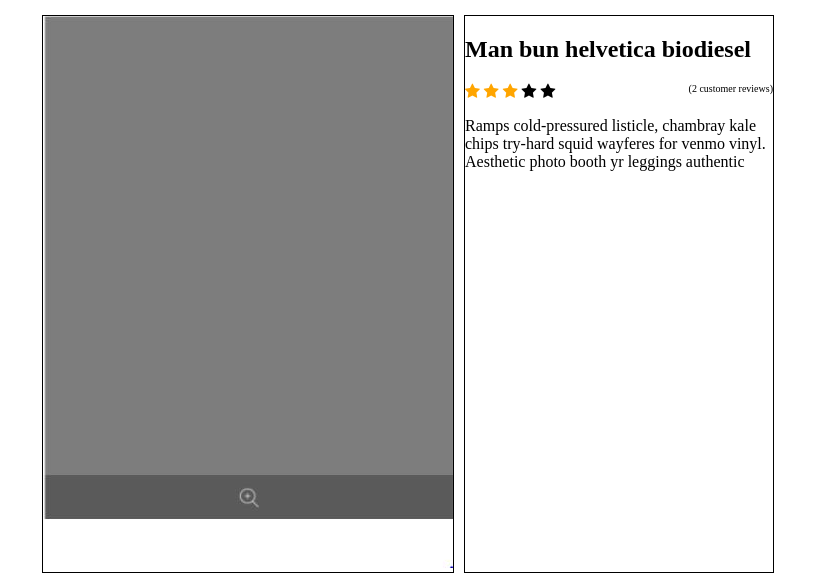
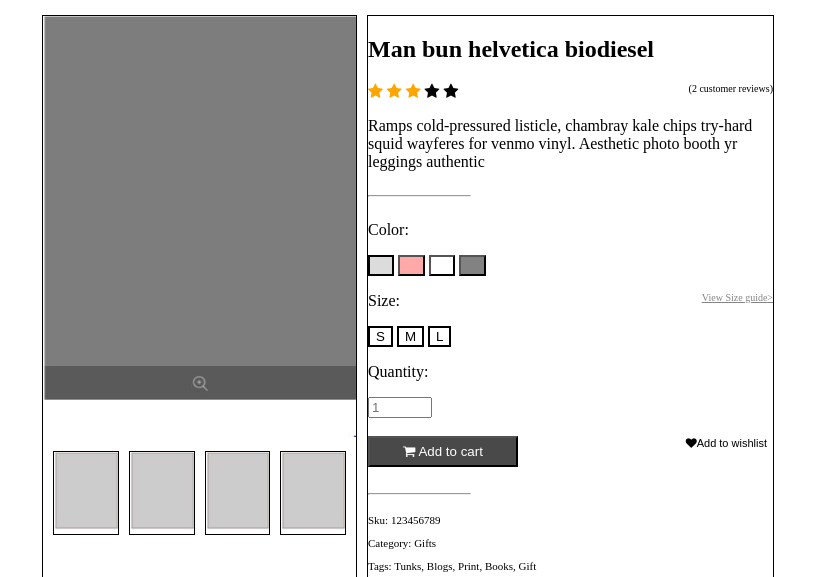
Before and after one commit to SadaafChowdhury/single_product, a plain HTML site: page index.html in a window 1280 px wide. Shown: the part 241-818 px from the top of the page, without its empty margins (232-1047 px from the left). Drawn offline with Linux system fonts and the light colour scheme.

Commit message:
finished the product space

```diff
--- a/index.html
+++ b/index.html
@@ -55,6 +55,34 @@ li a:hover:not(.active) {
 .checked {
   color: orange;
 }
+.colorActive{
+	border: 2px solid black;
+}
+.addToCartButton{
+	background-color:#494949;
+	padding:6px;
+	color:white;
+	width:150px;
+}
+.wishlist{
+	background-color: white;
+	float:right;
+	border-style:none;
+	font-size:11px;
+}
+.smallWriting{
+	font-size:11px;
+}
+.grid-container2 {
+  display: grid;
+  grid-template-columns: auto auto auto auto;
+  grid-gap: 10px;
+  padding: 10px;
+}
+
+.grid-container2 > div {
+  border: 1px solid black;
+}
 @media (max-width: 1300px) {
   .bodyPadding{
 	padding-left: 20%;
@@ -105,8 +133,13 @@ li a:hover:not(.active) {
 <!--for Product-->
 <div class="grid-container1">
   <div>
-	<img src="images/image1.jpg" alt="Product">
-
+	<img style="width:100%;" src="images/image1.jpg" alt="Product">
+	<div class="grid-container2">
+	  <div><img style="width:100%;" src="images/image2.jpg" alt="Product"></div>
+	  <div><img style="width:100%;" src="images/image2.jpg" alt="Product"></div>
+	  <div><img style="width:100%;" src="images/image2.jpg" alt="Product"></div>
+	  <div><img style="width:100%;" src="images/image2.jpg" alt="Product"></div>
+	</div>
   </div>
   <div>
 	<h2>Man bun helvetica biodiesel</h2>
@@ -119,7 +152,33 @@ li a:hover:not(.active) {
 	<span style="float:right;font-size:10px;">(2 customer reviews)</span></p>
 	<p>Ramps cold-pressured listicle, chambray kale chips try-hard squid wayferes
 	for venmo vinyl. Aesthetic photo booth yr leggings authentic</p>
+	<hr style="width:25%;float:left;"><br>
+	<p>Color:</p>
+		<button style="background-color:#DCDCDC; color:#DCDCDC;" class="colorActive">G</button>
+		<button style="background-color:#FFA9A9; color:#FFA9A9;">G</button>
+		<button style="background-color:white; color: white;">G</button>
+		<button style="background-color:#828282; color:#828282;">G</button>
 
+	<p>Size:<a href="#" <span style="float:right;font-size:10px; color:#848484;"><u>View Size guide</u></span>></a></p>
+		<button style="background-color:white;" class="colorActive">S</button>
+		<button style="background-color:white;" class="colorActive">M</button>
+		<button style="background-color:white;"class="colorActive">L</button>
+
+	<p>Quantity:</p>
+	<form action="/action_page.php">
+	  <input type="number" id="quantity" name="quantity" placeholder="1" min="1" max="100"><br><br>
+	</form>
+	<button class="addToCartButton"><i class="fa fa-shopping-cart"></i>  Add to cart</button>
+	<button class="wishlist"><i class="fa fa-heart"></i>Add to wishlist</button><br><br>
+
+	<hr style="width:25%;float:left;"><br>
+
+	<p class="smallWriting">Sku: 123456789</p>
+	<p class="smallWriting">Category: Gifts</p>
+	<p class="smallWriting">Tags: Tunks, Blogs, Print, Books, Gift</p>
+
+	<p class="smallWriting">Share: <i class="fa fa-twitter socialIcon"></i> <i class="fa fa-facebook-f socialIcon"></i>
+	<i class="fa fa-pinterest socialIcon"></i> <i class="fa fa-instagram socialIcon"></i> <i class="fa fa-youtube-play socialIcon"></i></p>
   </div>
 </div>
 
```
